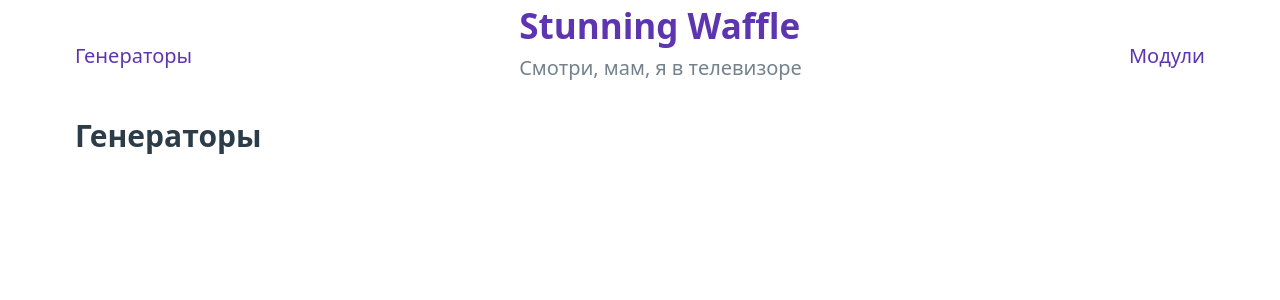
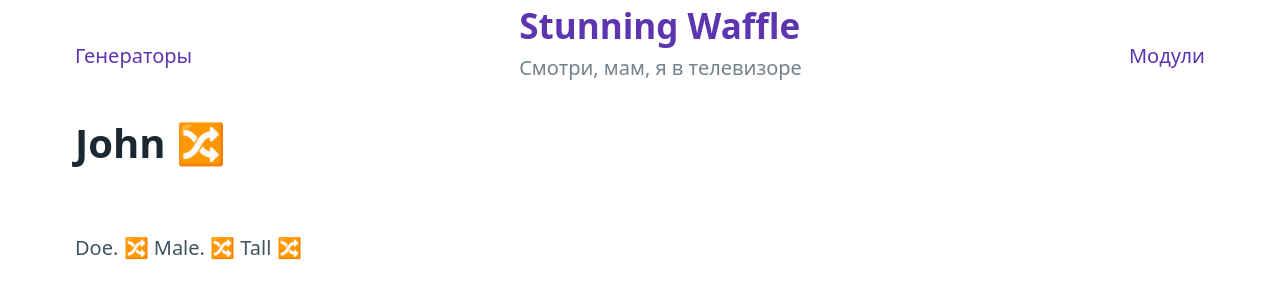
Before and after one commit to EkemRoht/stunning-waffle, a SvelteKit app: page / in a window 1280 px wide. Shown: the top 300 px of the page. Built offline with nearby package versions, Linux system fonts and the light colour scheme.

Commit message:
template

```diff
--- a/src/routes/+page.svelte
+++ b/src/routes/+page.svelte
@@ -1,4 +1,6 @@
 <script>
     import GeneratorsList from "./GeneratorsList.svelte";
+    import TemplateTest from "./templateTest.svelte";
 </script>
-<GeneratorsList/>
+<!--<GeneratorsList/>-->
+<TemplateTest/>
--- /dev/null
+++ b/src/routes/templateTest.svelte
@@ -0,0 +1,41 @@
+<script>
+    let name = "John";
+    let surname = "Doe";
+    let gender = "Male";
+    let appearance = "Tall";
+    function generateRandomValue() {
+        // Здесь реализуй логику генерации случайных значений
+        // Например, используй Math.random() или другие методы.
+        return "New Value";
+    }
+    function regenerate(element) {
+        switch (element) {
+            case 'name':
+                name = generateRandomValue();
+                break;
+            case 'surname':
+                surname = generateRandomValue();
+                break;
+            case 'gender':
+                gender = generateRandomValue();
+                break;
+            case 'appearance':
+                appearance = generateRandomValue();
+                break;
+            default:
+                break;
+        }
+    }
+</script>
+<h1>
+    {name}
+    <span on:click={() => regenerate('name')}>🔀</span>
+</h1>
+<p>
+    {surname}.
+    <span on:click={() => regenerate('surname')}>🔀</span>
+    {gender}.
+    <span on:click={() => regenerate('gender')}>🔀</span>
+    {appearance}
+    <span on:click={() => regenerate('appearance')}>🔀</span>
+</p>
```
